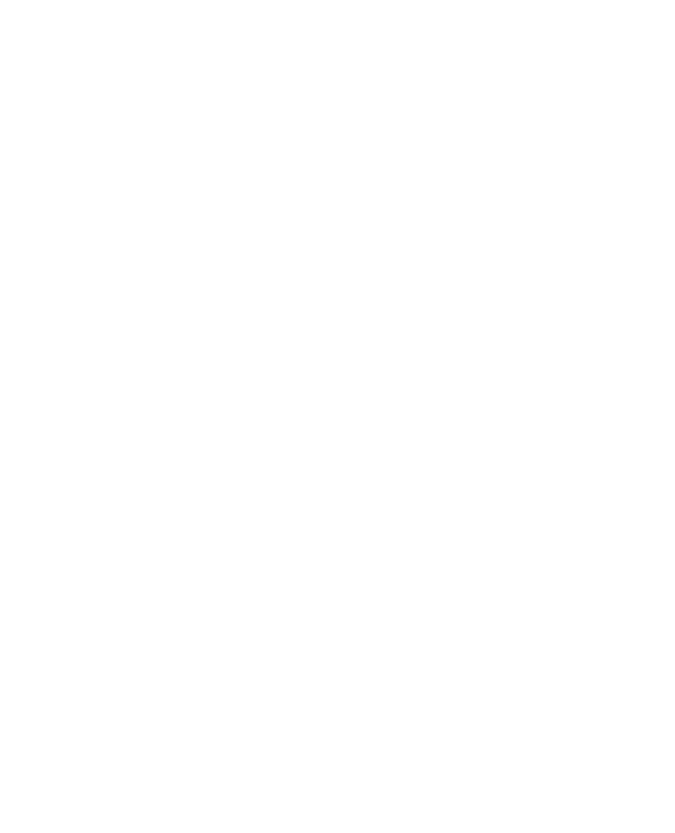
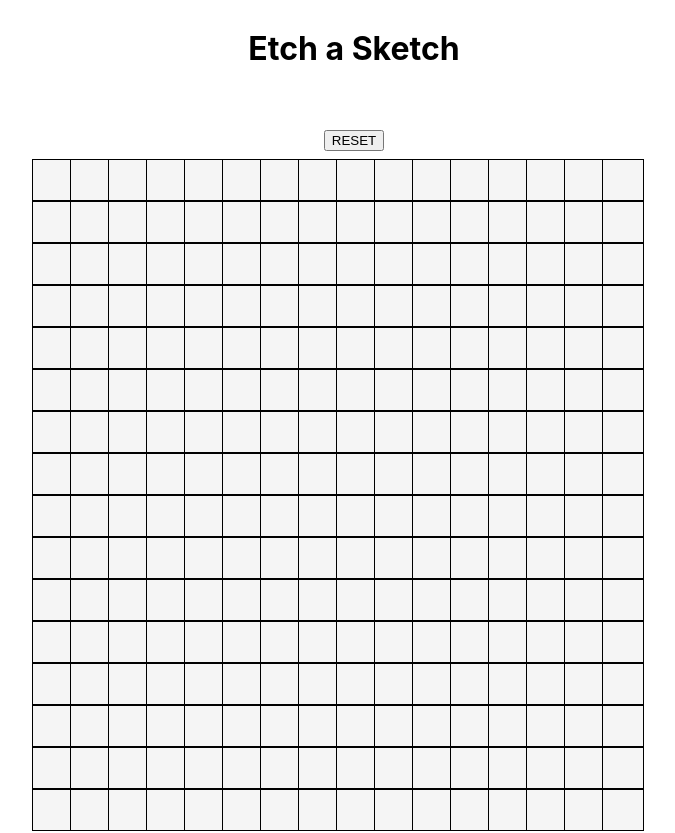
Before and after one commit to peterhenrique/etchASketch, a plain HTML site: page index.html in a window 1280 px wide. Shown: the whole page, without its empty margins (286-961 px from the left). Before the commit the page ends 800 px from the top, so only its background shows below. Drawn offline with Linux system fonts and the light colour scheme.

Commit message:
index.html

```diff
--- a/index.html
+++ b/index.html
@@ -4,8 +4,19 @@
         <title> ETCH-A-SKETCH</title>
         <meta charset="UTF-8">
         <link rel="stylesheet" href="./style/style.css">
+
     </head>
     <body>
+        <div class="work">
+            <h1> Etch a Sketch</h1>
+            <div class="main">
+                <button id="btn"> RESET </button>
+                <div id="container">
 
+                </div>
+            </div>
+        </div>
+
+        <script src="./javascript/script.js" defer></script>
     </body>
 </html>
--- a/javascript/script.js
+++ b/javascript/script.js
@@ -0,0 +1,26 @@
+
+//grid
+const container = document.querySelector('#container');
+
+function gridmaker (a) {
+    for (i = 0; i < (a*a); i++ ) {
+    const grid = document.createElement('grid');
+    grid.classList.toggle('grid');
+    container.appendChild(grid);
+    grid.addEventListener('mouseover', () => {
+        grid.style.backgroundColor = 'black';
+    })
+
+}
+
+    }
+
+gridmaker(16);
+
+
+const botao = document.querySelector('#btn');
+botao.addEventListener('click', () => {
+gridmaker(16)
+})
+
+//apagar function gridmaker
--- a/style/style.css
+++ b/style/style.css
@@ -3,3 +3,43 @@ body{
     font-family: -apple-system, BlinkMacSystemFont, 'Segoe UI', Roboto, Oxygen, Ubuntu, Cantarell, 'Open Sans', 'Helvetica Neue', sans-serif;
 
 }
+
+h1{
+    display: flex;
+    align-items: center;
+    justify-content: center;
+    border-bottom: 30px;
+}
+
+.work {
+    display: flex;
+    flex-direction: column;
+    justify-content: center;
+    align-items: center;
+    gap: 40px;
+}
+.main{
+    display: flex;
+    align-items: center;
+    flex-direction: column;
+    gap: 10px;
+    width: 640px;
+    height: 640px;
+}
+.container{
+    display: flex;
+    align-self: center;
+    width: 640px;
+    height: 640px;
+}
+
+.grid {
+    display: inline-block;
+    height: 40px;
+    width: 40px;
+    background-color: whitesmoke;
+    margin: -2px;
+    padding: 0px;
+    border: 1px;
+    border-style:solid;
+}
```
